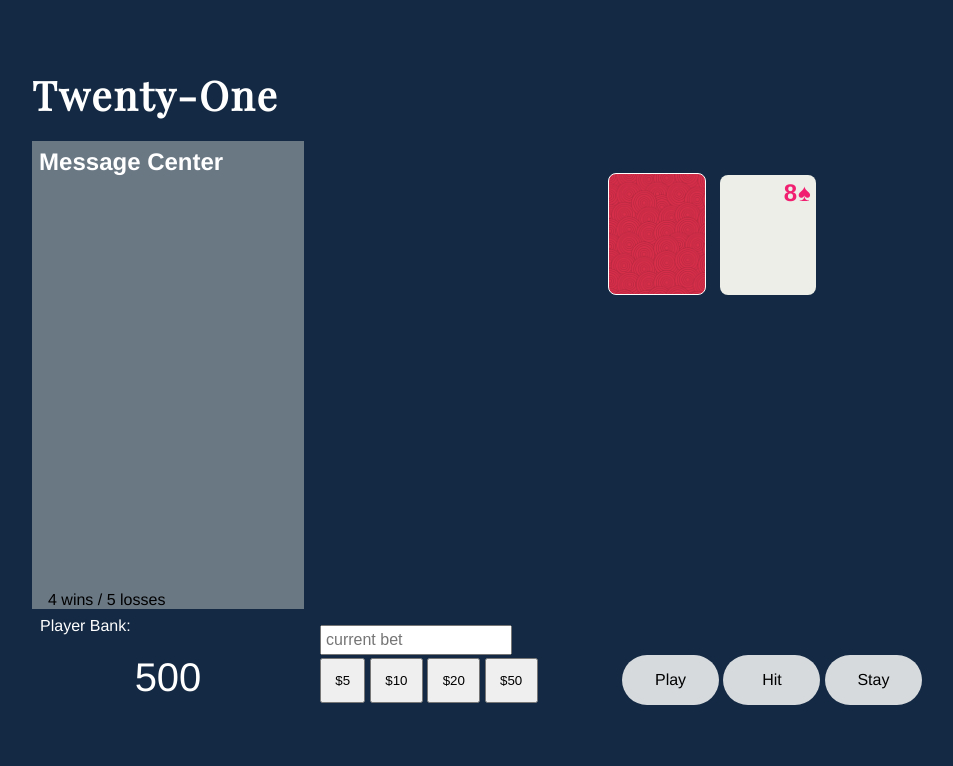
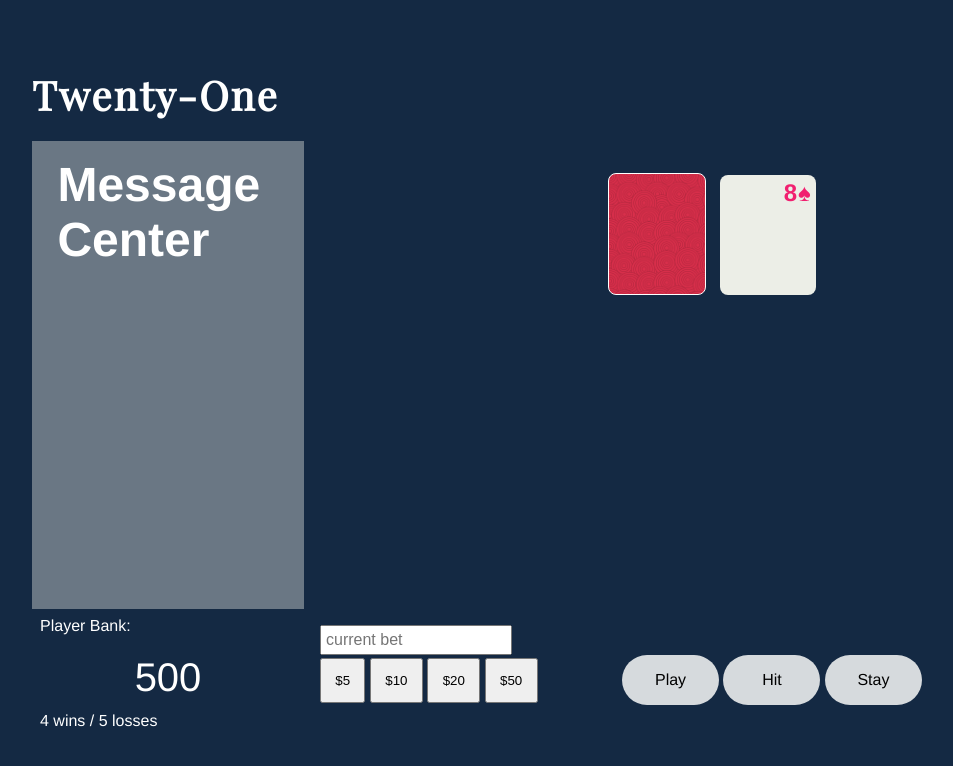
Before and after one commit to coleychi/blackjack, a plain HTML site: page index.html in a window 1280 px wide. Shown: the whole page, without its empty margins (64-1017 px from the left). Drawn offline with Linux system fonts and the light colour scheme.

Commit message:
adjusting css in message center div

```diff
--- a/index.html
+++ b/index.html
@@ -46,7 +46,7 @@
 
 			<h2>Message Center</h2>
 
-			<span class="record">4 wins / 5 losses</span>
+			<!-- <span class="record">4 wins / 5 losses</span> -->
 
 
 		</section>
@@ -54,6 +54,7 @@
 		<div id="bank">
 		Player Bank:<br>
 		<span class="money">500</span><br>
+		<span class="record">4 wins / 5 losses</span>
 		</div>
 
 
--- a/styles/main.css
+++ b/styles/main.css
@@ -43,11 +43,13 @@ body {
 #message-center {
 	width: 25%;
 	background-color: rgba(236, 238, 231, 0.4); /* same color as card */
-	padding: 1em;
+	padding: 0.6em;
+	padding-bottom: 2em;
 	height: 58.5%; /* THIS IS HARD CODED IN */
 	display: inline-block;
 /*	opacity: 0.4;*/
 	position: relative; /* for record counter */
+	overflow: scroll;
 	box-sizing: border-box;
 	transition: background-color 1.5s linear;
 }
@@ -57,13 +59,18 @@ body {
 /*	opacity: 0.85; */
 }
 
+#message-center p {
+	font-size: 0.8em;
+	padding: 3px;
+}
+
 #message-center:hover h2 {
 	color: #d82f4b; /* same color as .hidden card background color */
 }
 
 .record {
 	position: absolute;
-	bottom: 0;
+	bottom: 1em;
 } /* for record counter */
 
 #user-panel {
@@ -80,6 +87,7 @@ body {
 	width: 25%;
 	float: left;
 	padding: 0.5em;
+	position: relative; /* .record has absolute positioning over this div */
 /*	background-color: purple;*/
 	display: block;
 	box-sizing: border-box;
@@ -175,13 +183,19 @@ h1 {
 
 h2 {
 /*	background-color: #89c3c7;*/
-	padding: 0.3em;
+	padding: 0.8em 0 0 1em;
 	color: white;
+	font-size: 3em;
 	margin: -0.67em; /* h2 adopting padding of #message-center parent */
 	margin-bottom: 0.5em; /* h2 adopting padding of #message-center parent */
 	display: block;
 	transition: color 3s linear;
 } /* degrades around 947px */
+
+
+
+
+/* START MEDIA QUERIES */
 
 @media (max-width: 959px) {
 	/* minimum width is around 792... starts to look silly */
@@ -236,5 +250,4 @@ h2 {
 		margin: 4em auto;
 	}
 
-
 } /* 405 will fit 2 cards */
```
